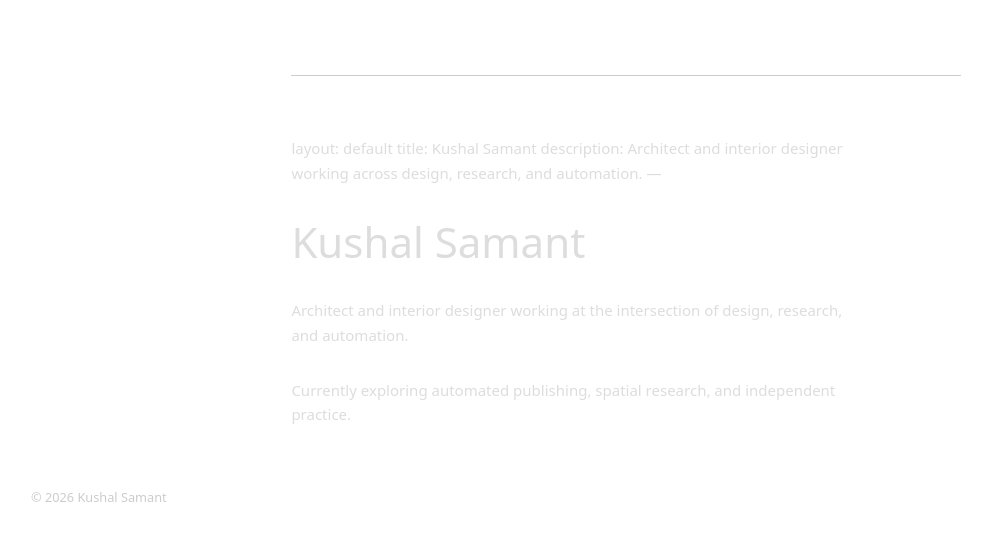
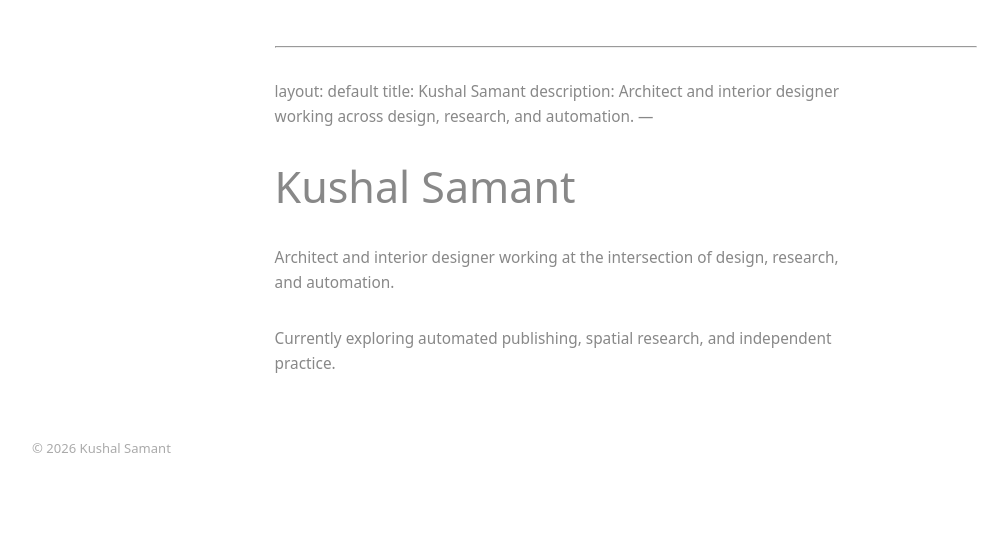
Before and after one commit to kushalsamant/kushalsamant.github.io, a Jekyll site: the page built from index.md, in a window 1280 px wide. Shown: the top 541 px of the page, without its empty margins (14-1006 px from the left). Built offline with Jekyll 4.4.1, drawn with Linux system fonts in a browser that asks for light colours.

Commit message:
Update default.html

```diff
--- a/_layouts/default.html
+++ b/_layouts/default.html
@@ -8,9 +8,9 @@
 
   <style>
     :root {
+      --text-primary: #888888;
+      --text-muted: #aaaaaa;
       --bg: #ffffff;
-      --text-primary: #dddddd;
-      --text-secondary: #cccccc;
       --accent: #f12345;
     }
 
@@ -21,19 +21,19 @@
     }
 
     html {
-      font-size: clamp(15px, 1.1vw, 18px);
+      font-size: clamp(15px, 1.2vw, 18px);
     }
 
     body {
       font-family: system-ui, -apple-system, BlinkMacSystemFont, "Segoe UI", sans-serif;
       line-height: 1.65;
+      color: var(--text-primary);
       background: var(--bg);
-      color: var(--text-primary);
       padding: 1.5rem;
     }
 
     main {
-      max-width: 70ch;
+      max-width: 72ch;
       margin: 0 auto;
       display: flex;
       flex-direction: column;
@@ -52,63 +52,49 @@
 
     h2 {
       font-size: clamp(1.4rem, 3vw, 1.9rem);
-      color: var(--text-secondary);
     }
 
     h3 {
       font-size: 1.15rem;
-      color: var(--text-secondary);
     }
 
-    p, li {
+    p {
       max-width: 65ch;
     }
 
     ul {
       padding-left: 1.2rem;
-      display: flex;
-      flex-direction: column;
-      gap: 0.4rem;
+    }
+
+    li {
+      margin-bottom: 0.4rem;
     }
 
     a {
       color: var(--text-primary);
       text-decoration: none;
-      border-bottom: 1px solid var(--text-secondary);
-      transition: color 0.2s ease, border-color 0.2s ease;
+      border-bottom: 1px solid var(--text-muted);
     }
 
     a:hover {
-      color: var(--accent);
       border-color: var(--accent);
     }
 
     .cta {
       display: inline-block;
       margin-top: 1rem;
-      padding: 0.6rem 1rem;
+      padding: 0.55rem 0.9rem;
       background: var(--accent);
       color: #ffffff;
-      font-weight: 600;
-      border-radius: 0.4rem;
+      font-weight: 500;
+      border-radius: 0.35rem;
       width: fit-content;
-    }
-
-    .cta:hover {
-      opacity: 0.9;
-    }
-
-    hr {
-      border: none;
-      border-top: 1px solid var(--text-secondary);
-      margin: 2rem 0;
     }
 
     footer {
       margin-top: 4rem;
       font-size: 0.85rem;
-      color: var(--text-secondary);
-      text-align: left;
+      color: var(--text-muted);
     }
 
     /* Responsive spacing */
@@ -124,7 +110,7 @@
 
     @media (min-width: 1200px) {
       main {
-        max-width: 78ch;
+        max-width: 80ch;
       }
     }
   </style>
```
